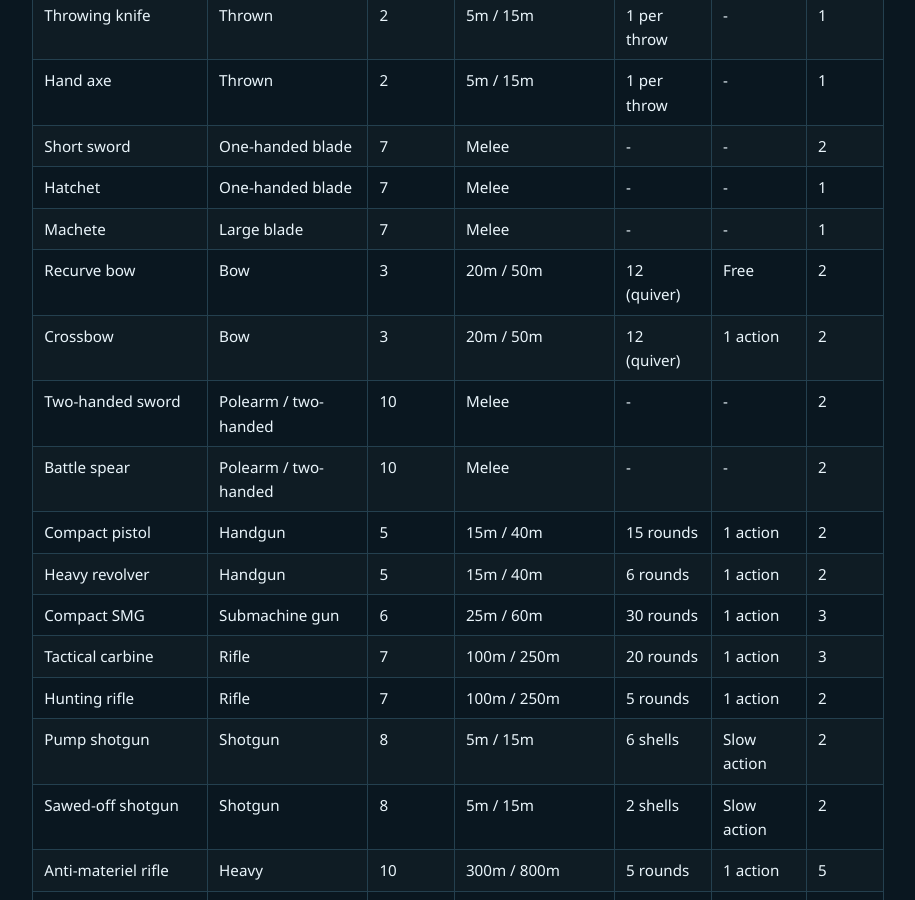
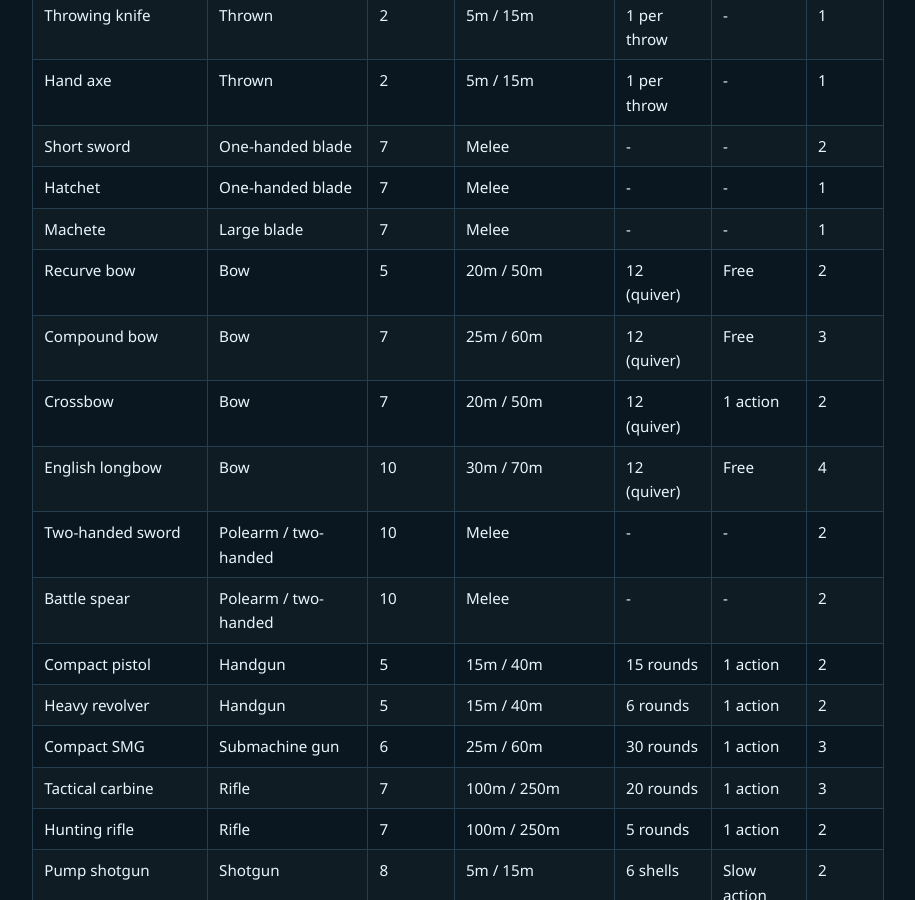
Before and after one commit to feralucce/20_Below, a Jekyll site: the page built from rules/weapons.md, in a window 1280 px wide and 900 px high, scrolled down 896 px. Shown: the whole window, without its empty margins (182-1097 px from the left). Built offline with Jekyll 4.4.1, drawn with Linux system fonts in a browser that asks for light colours; our own code applies the rules of GitHub Pages for plain Markdown files.

Commit message:
Balance-test Bow dice ratings against the Soak math, split into 3 tiers
- Recurve bow raised 3 -> 5 (Handgun-tier)
- New Compound bow entry at 7 (Rifle-tier)
- Crossbow raised 3 -> 7, matching Compound bow
- New English longbow entry at 10 (Heavy-tier)

Only Damage jumps to match the gun tier - Range/Ammo/Wealth stay
bow-native, same pattern as the 2026-08-16 melee remap. Closes the last
of weapons.md's four tracked sub-gaps.

```diff
--- a/rules/weapons.md
+++ b/rules/weapons.md
@@ -24,8 +24,10 @@ Attacking a target within a weapon's **Normal** range carries no penalty. Attack
 | Short sword | One-handed blade | 7 | Melee | - | - | 2 |
 | Hatchet | One-handed blade | 7 | Melee | - | - | 1 |
 | Machete | Large blade | 7 | Melee | - | - | 1 |
-| Recurve bow | Bow | 3 | 20m / 50m | 12 (quiver) | Free | 2 |
-| Crossbow | Bow | 3 | 20m / 50m | 12 (quiver) | 1 action | 2 |
+| Recurve bow | Bow | 5 | 20m / 50m | 12 (quiver) | Free | 2 |
+| Compound bow | Bow | 7 | 25m / 60m | 12 (quiver) | Free | 3 |
+| Crossbow | Bow | 7 | 20m / 50m | 12 (quiver) | 1 action | 2 |
+| English longbow | Bow | 10 | 30m / 70m | 12 (quiver) | Free | 4 |
 | Two-handed sword | Polearm / two-handed | 10 | Melee | - | - | 2 |
 | Battle spear | Polearm / two-handed | 10 | Melee | - | - | 2 |
 | Compact pistol | Handgun | 5 | 15m / 40m | 15 rounds | 1 action | 2 |
```
